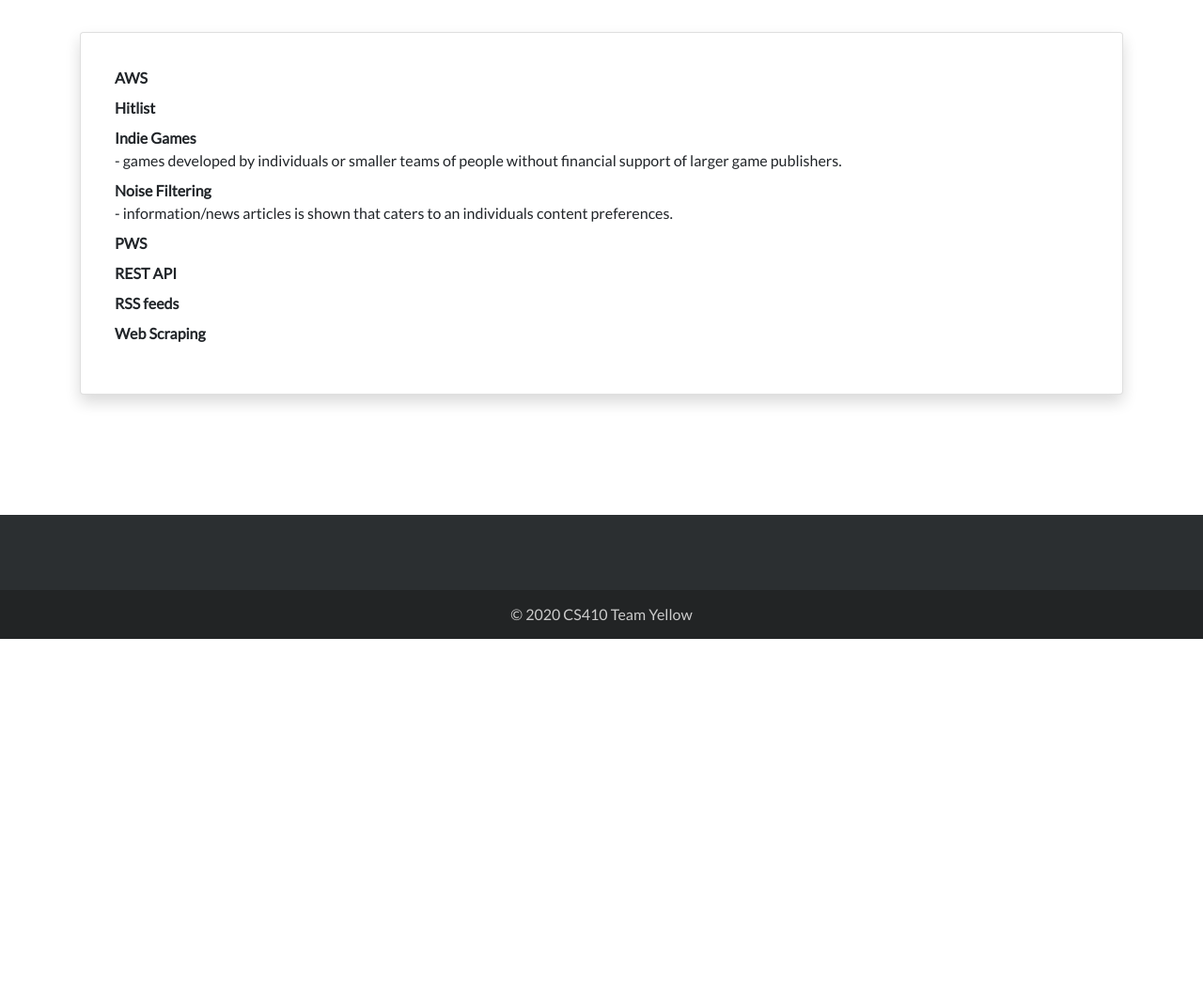
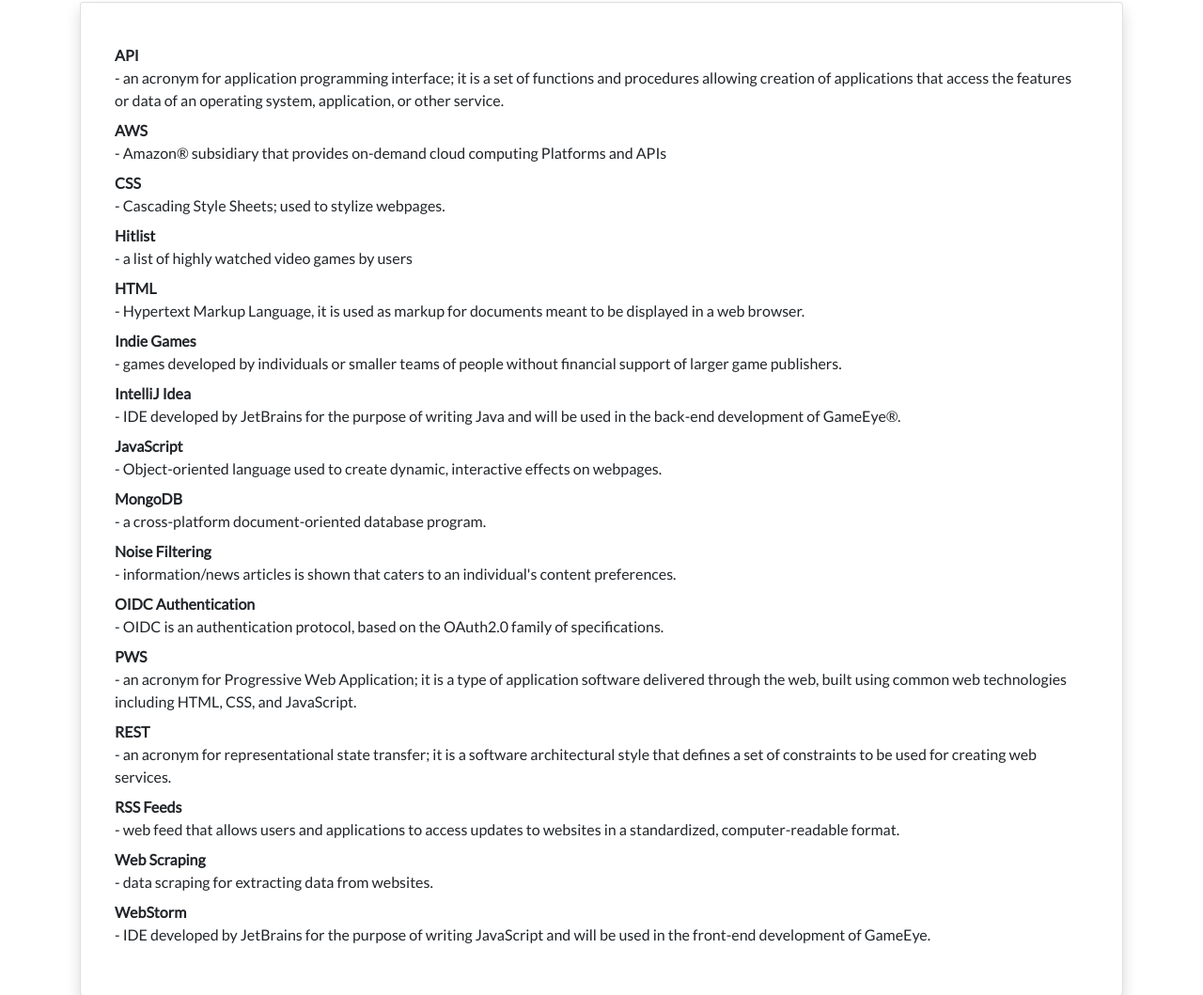
Before and after one commit to aangelos28/GameEye-website, a website: page assets/pages/glossary.html in a window 1280 px wide. Shown: the part 120-1179 px from the top of the page at 94% size. Before the commit the page ends 800 px from the top, so only its background shows below. Drawn offline with nearby package versions, Linux system fonts and the light colour scheme; files that its build step writes are made by us from their sources.

Commit message:
Finished adding definitions to glossary
Also added links to the glossary.html on other webpages and tweaked my bio.

```diff
--- /dev/null
+++ b/assets/css/modules/_glossary.scss
@@ -0,0 +1,16 @@
+/*
+==============================================
+Glossary Styles
+==============================================
+ */
+#glossary-section {
+  margin-top: 0;
+  padding-top: 80px;
+  padding-bottom: 80px;
+}
+
+#glossary-section .glossary-container {
+  width: 90vw;
+  padding-right: 15px;
+  padding-left: 15px;
+}
--- a/assets/css/styles.scss
+++ b/assets/css/styles.scss
@@ -7,3 +7,4 @@
 @import 'modules/home';
 @import 'modules/deliverables';
 @import 'modules/presentations';
+@import 'modules/glossary';
--- a/assets/pages/glossary.html
+++ b/assets/pages/glossary.html
@@ -64,8 +64,8 @@
 <!-- Main Page Content -->
 <main class="page landing-page">
     <!-- Presentations Section -->
-    <section id="presentations-section" class="clean-block">
-        <div class="container presentations-container">
+    <section id="glossary-section" class="clean-block">
+        <div class="container glossary-container">
 
             <!-- Glossary -->
             <a class="anchor-offset" id="Glossary"></a>
@@ -79,45 +79,110 @@
                             <div class="col-md-12">
                                 <div class="card-body">
                                     <dl>
+
+                                        <dt></dt>
+                                        <dd>
+                                        </dd>
+
+                                        <dt>API</dt>
+                                        <dd>
+                                            - an acronym for application programming interface; it is a set of
+                                            functions and procedures allowing creation of applications that access
+                                            the features or data of an operating system, application, or other service.
+                                        </dd>
+
                                         <dt>AWS</dt>
-                                        <dd></dd>
+                                        <dd>
+                                            - Amazon® subsidiary that provides on-demand cloud computing Platforms
+                                            and APIs
+                                        </dd>
+
+                                        <dt>CSS</dt>
+                                        <dd>
+                                            - Cascading Style Sheets; used to stylize webpages.
+                                        </dd>
+
                                         <dt>Hitlist</dt>
-                                        <dd></dd>
+                                        <dd>
+                                            - a list of highly watched video games by users
+                                        </dd>
+
+                                        <dt>HTML</dt>
+                                        <dd>
+                                            - Hypertext Markup Language, it is used as markup for documents meant to be
+                                            displayed in a web browser.
+                                        </dd>
+
                                         <dt>Indie Games</dt>
-                                        <dd>- games developed by individuals or smaller teams of people without
-                                            financial support of larger game publishers.</dd>
+                                        <dd>
+                                            - games developed by individuals or smaller teams of people without
+                                            financial support of larger game publishers.
+                                        </dd>
+
+                                        <dt>IntelliJ Idea</dt>
+                                        <dd>
+                                            - IDE developed by JetBrains for the purpose of writing Java and will be
+                                            used in the back-end development of GameEye®.
+                                        </dd>
+
+                                        <dt>JavaScript</dt>
+                                        <dd>
+                                            - Object-oriented language used to create dynamic, interactive
+                                            effects on webpages.
+                                        </dd>
+
+                                        <dt>MongoDB</dt>
+                                        <dd>
+                                            - a cross-platform document-oriented database program.
+                                        </dd>
+
                                         <dt>Noise Filtering</dt>
-                                        <dd>- information/news articles is shown that caters to an individuals
+                                        <dd>
+                                            - information/news articles is shown that caters to an individual's
                                             content preferences.
                                         </dd>
+
+                                        <dt>OIDC Authentication </dt>
+                                        <dd>
+                                            - OIDC is an authentication protocol, based on the OAuth2.0 family
+                                            of specifications.
+                                        </dd>
+
                                         <dt>PWS</dt>
-                                        <dd></dd>
-                                        <dt>REST API</dt>
-                                        <dd></dd>
-                                        <dt>RSS feeds</dt>
-                                        <dd></dd>
+                                        <dd>
+                                            - an acronym for Progressive Web Application; it is a type of application
+                                            software delivered through the web, built using common web technologies
+                                            including HTML, CSS, and JavaScript.
+                                        </dd>
+
+                                        <dt>REST</dt>
+                                        <dd>
+                                            - an acronym for representational state transfer; it is a software
+                                            architectural style that defines a set of constraints to be used for
+                                            creating web services.
+                                        </dd>
+
+                                        <dt>RSS Feeds</dt>
+                                        <dd>
+                                            - web feed that allows users and applications to access updates
+                                            to websites in a standardized, computer-readable format.
+                                        </dd>
+
                                         <dt>Web Scraping</dt>
-                                        <dd></dd>
+                                        <dd>
+                                            - data scraping for extracting data from websites.
+                                        </dd>
+
+                                        <dt>WebStorm</dt>
+                                        <dd>
+                                            - IDE developed by JetBrains for the purpose of writing JavaScript
+                                            and will be used in the front-end development of GameEye.
+
+                                        </dd>
+
 
                                     </dl>
-                                    <!--
-                                    <h4>Guest</h4>
 
-                                    <hr>
-                                    <h6 class="user-story-subheading">Application Information</h6>
-                                    <ul>
-                                        <li>I need to see instructions on how to use the application.</li>
-                                        <li>I need to be directed to a landing page upon visiting the website where I can learn more about the
-                                            application.
-                                        </li>
-                                    </ul>
-                                    <h6 class="user-story-subheading">Privileges</h6>
-                                    <ul>
-                                        <li>I need to be able to create an account on GameEye and become a registered user.</li>
-                                        <li>I must not be able to access other user accounts.</li>
-                                        <li>I must not be able to use GameEye unless registered.</li>
-                                    </ul>
-                                    -->
                                 </div>
                             </div>
                         </div>
```
Also changed, not shown: assets/pages/deliverables.html (+3 -0 lines), assets/pages/presentations.html (+3 -0 lines), index.html (+9 -4 lines).
